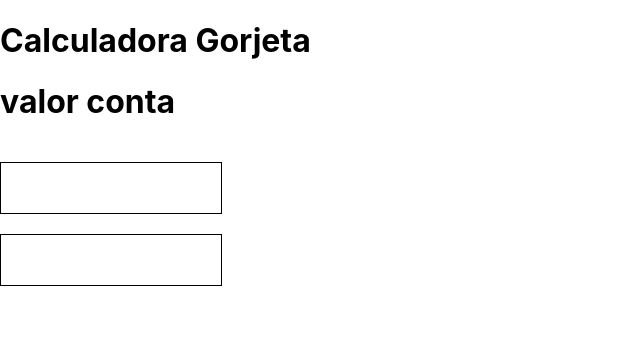
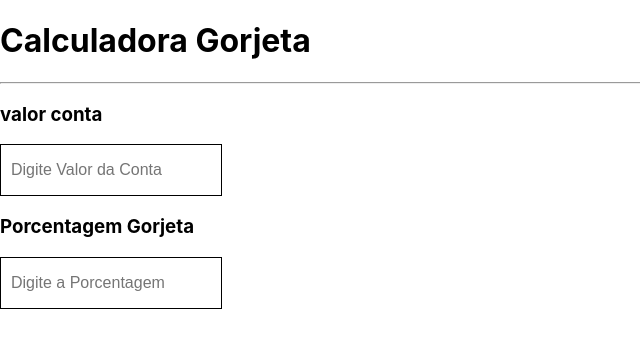
Before and after one commit to RafaelPsouzaa/introduction-java, a React (Create React App) app in the folder javaBasico/meusite/: page / in a window 1280 px wide. Shown: the top 348 px of the page, without its empty margins (0-640 px from the left). Built offline with nearby package versions, Linux system fonts and the light colour scheme.

Commit message:
add place holder

```diff
--- a/javaBasico/meusite/src/App.js
+++ b/javaBasico/meusite/src/App.js
@@ -21,10 +21,11 @@ import styled from 'styled-components';
 
         return (
         <>
-        <h1>Calculadora Gorjeta</h1>
-        <div><h1>valor conta</h1></div><br/>
-        <Input type="text" value ={valor} onChange={handleInput}/><br/>
-        <br/> <Input type= "text" value ={gorjeta} onChange={gorjeInput}/>
+        <h1>Calculadora Gorjeta</h1><hr/>
+        <h3>valor conta</h3>
+        <Input placeholder = "Digite Valor da Conta" type="number" value ={valor} onChange={handleInput}/><br/>
+        <h3>Porcentagem Gorjeta</h3>
+         <Input placeholder = "Digite a Porcentagem" type= "number" value ={gorjeta} onChange={gorjeInput}/>
         </>
          );
         }
```
